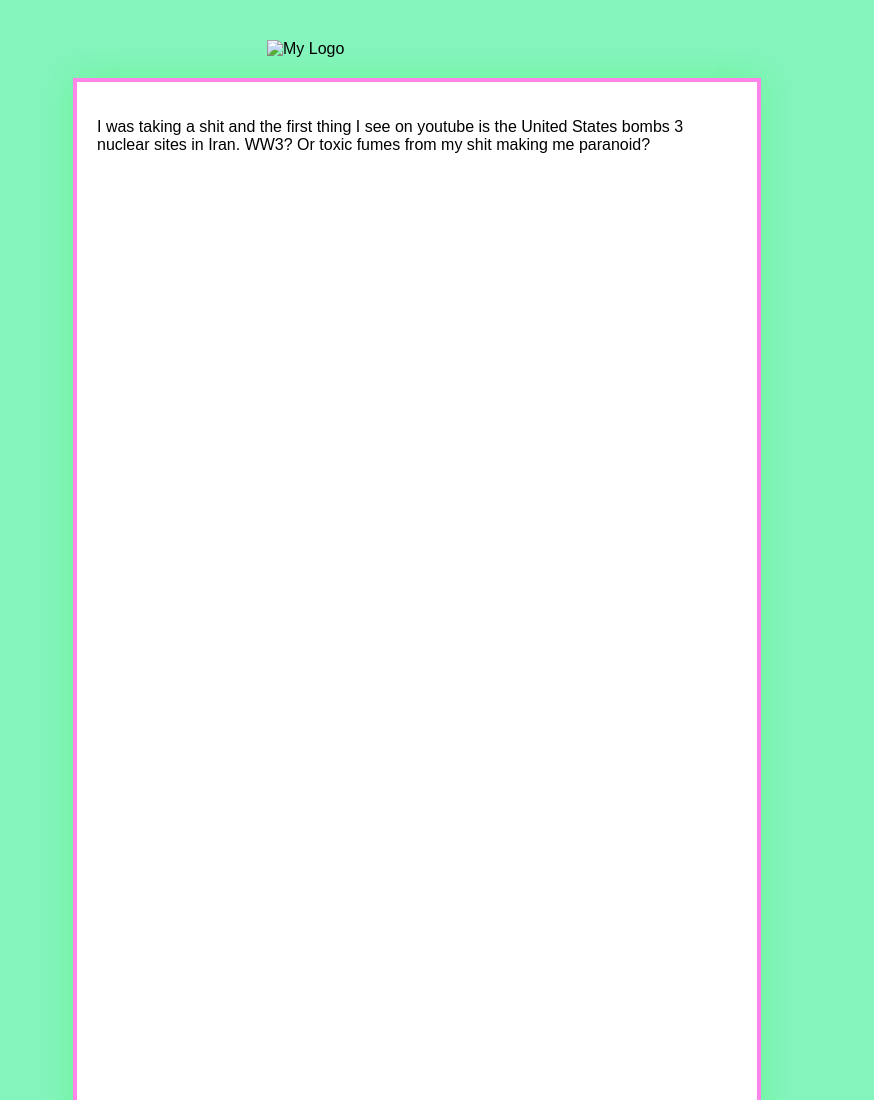
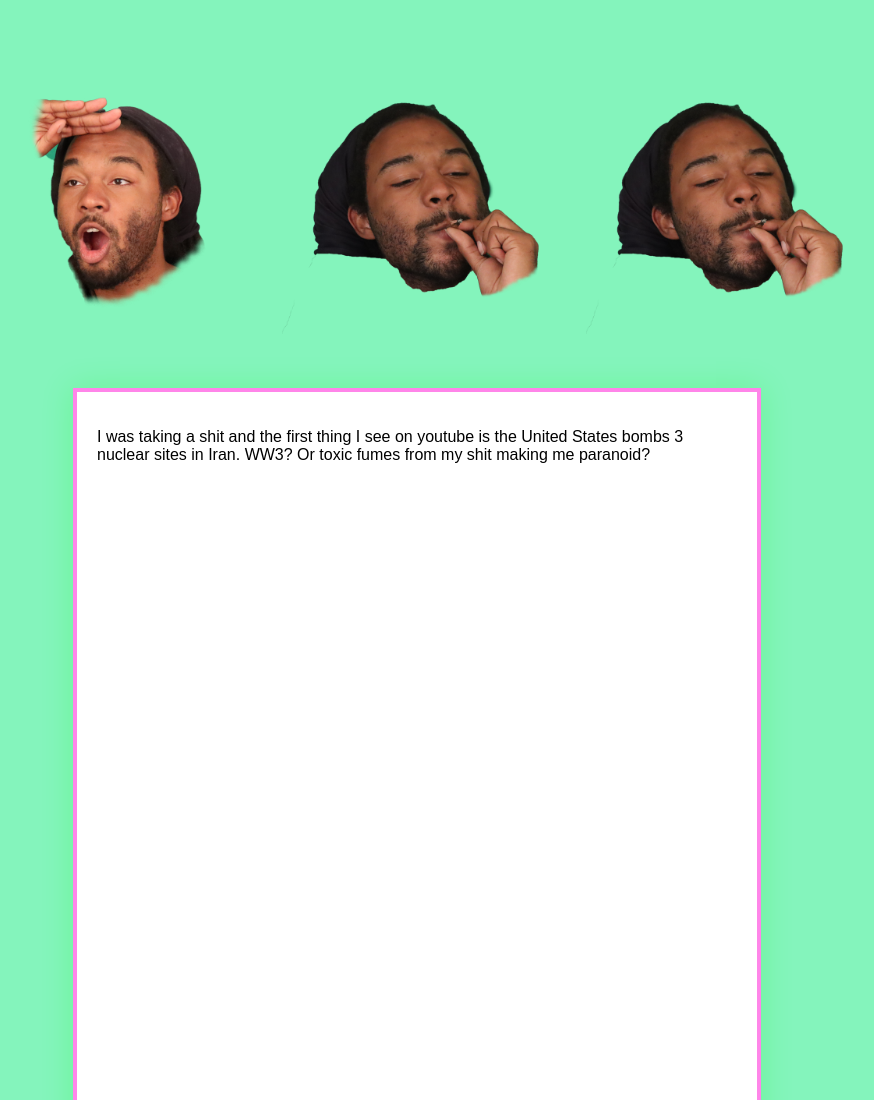
Before and after one commit to immrawkward/immrawkward, a plain HTML site: page moreshat/journal/journalentry01.html in a window 1280 px wide. Shown: the top 1100 px of the page, without its empty margins (223-1097 px from the left). Drawn offline with Linux system fonts and the light colour scheme.

Commit message:
updated journal navbar

```diff
--- a/moreshat/journal/journalentry01.html
+++ b/moreshat/journal/journalentry01.html
@@ -9,7 +9,34 @@
   <body>
     <div class="page-wrapper">
       <header>
-        <img src="your-logo.png" alt="My Logo" class="logo" />
+        <table class="navbar">
+          <th>
+            <tr>
+              <td>
+                <img
+                  src="../../aboutme/random-sound-buttonface.png"
+                  alt="Random Sound"
+                  class="logo"
+                />
+              </td>
+              <td>
+                <a href="../index.html"
+                  ><img
+                    src="../../aboutme/random-button-face.png"
+                    alt="Home Button"
+                    class="logo"
+                /></a>
+              </td>
+              <td>
+                <img
+                  src="../../aboutme/random-button-face.png"
+                  alt="Random Button"
+                  class="logo"
+                />
+              </td>
+            </tr>
+          </th>
+        </table>
       </header>
 
       <main class="content-box">
```
Also changed, not shown: icreate/animations.html (+0 -1 lines), moreshat/journal/journalentry02.html (+3 -3 lines), moreshat/journal/journalentry03.html (+3 -3 lines), moreshat/journal/journalentry04.html (+3 -3 lines), moreshat/journal/journalentry05.html (+3 -3 lines).
